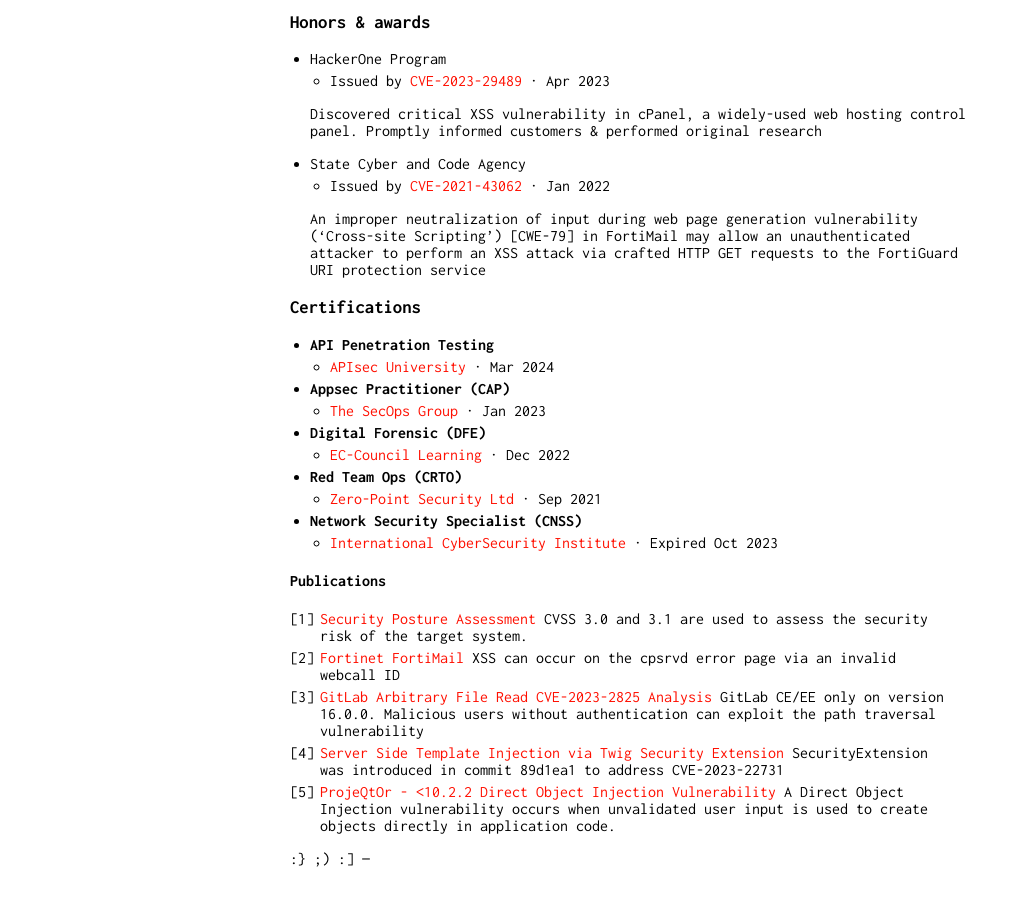
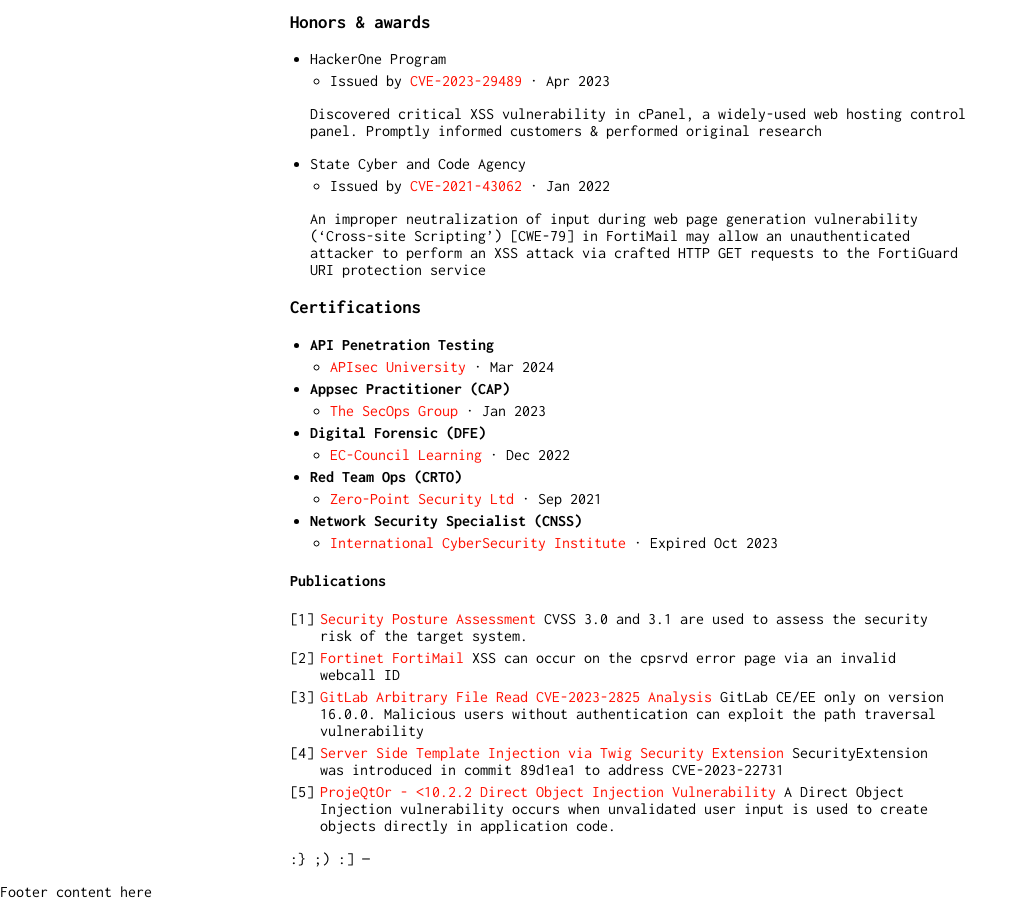
Before and after one commit to z0rs/me, a Jekyll site: the page built from index.md, in a window 1280 px wide and 900 px high, scrolled down 895 px. Shown: the whole window, without its empty margins (0-1025 px from the left). Built offline with Jekyll 4.4.1, drawn with Linux system fonts in a browser that asks for light colours; before the commit the page ends 1762 px from its top, so only the background shows below that.

Commit message:
Update default.html

```diff
--- a/_layouts/default.html
+++ b/_layouts/default.html
@@ -101,5 +101,6 @@
         </script>
     {% endif %}
 </body>
-<footer>
+<footer class="footer">
+    <p>Footer content here</p>
 </footer>
```
